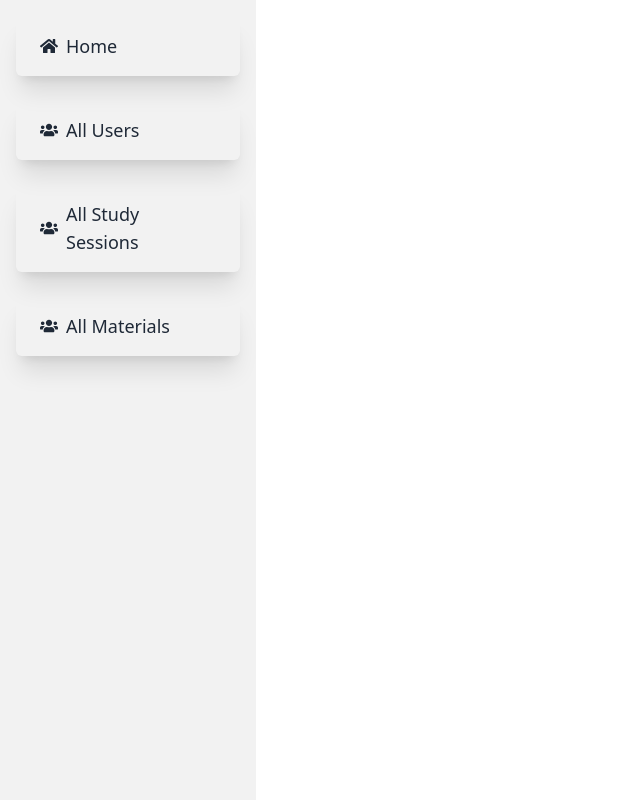
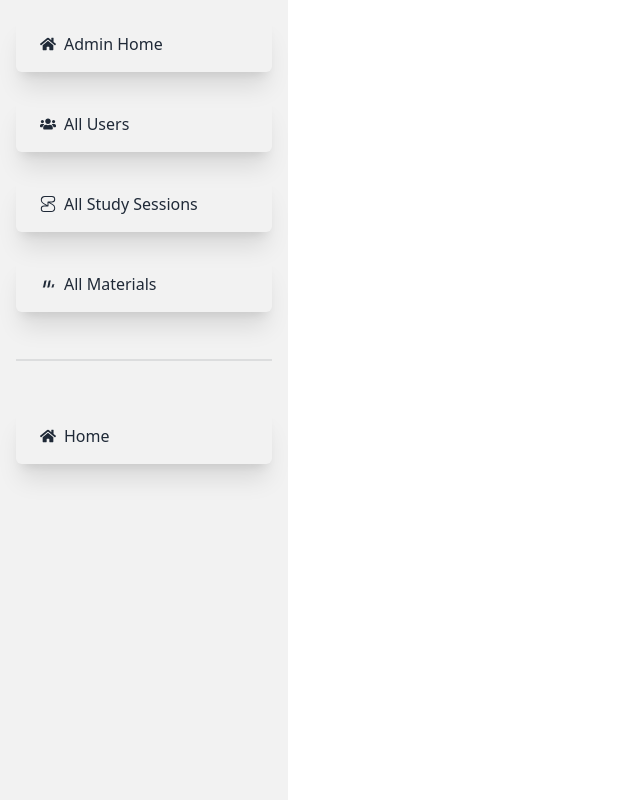
Before and after one commit to the-user01/Study-Platform-Client, a React (Vite) app: page /dashboard in a window 1280 px wide. Shown: the whole page, without its empty margins (0-640 px from the left). Built offline with nearby package versions, Linux system fonts and the light colour scheme; no server answers.

Commit message:
updated admin dashboard

```diff
--- a/index.html
+++ b/index.html
@@ -1,5 +1,5 @@
 <!doctype html>
-<html lang="en">
+<html lang="en" data-theme="light">
   <head>
     <meta charset="UTF-8" />
     <meta name="viewport" content="width=device-width, initial-scale=1.0" />
--- /dev/null
+++ b/src/hooks/DashboardHelmet.jsx
@@ -0,0 +1,11 @@
+import { Helmet } from 'react-helmet-async';
+
+const DashboardHelmet = ({name}) => {
+    return (
+        <Helmet>
+            <title>Dashboard | {name}</title>
+        </Helmet>
+    );
+};
+
+export default DashboardHelmet;
--- a/src/layout/Dashboard.jsx
+++ b/src/layout/Dashboard.jsx
@@ -1,29 +1,36 @@
+import { DiMaterializecss } from 'react-icons/di';
 import { FaHome, FaUsers } from 'react-icons/fa';
+import { SiSession } from 'react-icons/si';
 import { Link, NavLink, Outlet } from 'react-router-dom';
 
 const Dashboard = () => {
     return (
-        <div>
+        <div className='flex'>
+
             {/* Sidebar */}
             <div>
                 <div className="drawer lg:drawer-open">
                     <input id="my-drawer-2" type="checkbox" className="drawer-toggle" />
                     <div className="drawer-content flex flex-col items-start">
                         {/* Page content here */}
-                        <label htmlFor="my-drawer-2" className="btn btn-primary drawer-button lg:hidden">Open Menu</label>
+                        <label htmlFor="my-drawer-2" className="btn  drawer-button lg:hidden mt-6 ml-4"> <svg xmlns="http://www.w3.org/2000/svg" className="h-5 w-5" fill="none" viewBox="0 0 24 24" stroke="currentColor"><path strokeLinecap="round" strokeLinejoin="round" strokeWidth="2" d="M4 6h16M4 12h16M4 18h7" /></svg></label>
 
                     </div>
                     <div className="drawer-side">
                         <label htmlFor="my-drawer-2" aria-label="close sidebar" className="drawer-overlay"></label>
-                        <ul className="menu p-4 w-64 min-h-full bg-base-200 text-base-content gap-4 lg:gap-6">
+                        <ul className="menu p-4 w-60 lg:w-72 min-h-full bg-base-200 text-base-content gap-4 lg:gap-6">
 
 
                             {/* Admin  Sidebar content here */}
 
-                            <li className='text-base lg:text-lg shadow-xl p-2 rounded-md'><Link to='/'><FaHome></FaHome> Home</Link></li>
-                            <li className='text-base lg:text-lg shadow-xl p-2 rounded-md'><NavLink to='/all-users'><FaUsers></FaUsers> All Users</NavLink></li>
-                            <li className='text-base lg:text-lg shadow-xl p-2 rounded-md'><NavLink to='/all-sessions'><FaUsers></FaUsers> All Study Sessions</NavLink></li>
-                            <li className='text-base lg:text-lg shadow-xl p-2 rounded-md'><NavLink to='/all-materials'><FaUsers></FaUsers> All Materials</NavLink></li>
+                            <li className='text-sm lg:text-base shadow-xl p-2 rounded-md'><NavLink to='/dashboard/admin-home'><FaHome></FaHome>Admin Home</NavLink></li>
+                            <li className='text-sm lg:text-base shadow-xl p-2 rounded-md'><NavLink to='/dashboard/all-users'><FaUsers></FaUsers> All Users</NavLink></li>
+                            <li className='text-sm lg:text-base  shadow-xl p-2 rounded-md'><NavLink to='/dashboard/all-sessions'><SiSession></SiSession> All Study Sessions</NavLink></li>
+                            <li className='text-sm lg:text-base shadow-xl p-2 rounded-md'><NavLink to='/dashboard/all-materials'><DiMaterializecss></DiMaterializecss> All Materials</NavLink></li>
+
+                            <div className="divider"></div>
+
+                            <li className='text-sm lg:text-base shadow-xl p-2 rounded-md'><Link to='/'><FaHome></FaHome>Home</Link></li>
 
 
                         </ul>
@@ -34,7 +41,7 @@
 
 
             {/* Outlet */}
-            <div>
+            <div className='flex-1 p-8'>
                 <Outlet></Outlet>
             </div>
         </div>
--- /dev/null
+++ b/src/pages/Dashboard/admin/AdminHome/AdminHome.jsx
@@ -0,0 +1,14 @@
+import React from 'react';
+import HelmetHook from '../../../../hooks/HelmetHook';
+
+const AdminHome = () => {
+    return (
+        <div>
+            <HelmetHook name='Dashboard'></HelmetHook>
+
+            Admin Home
+        </div>
+    );
+};
+
+export default AdminHome;
--- /dev/null
+++ b/src/pages/Dashboard/admin/AllMaterials/AllMaterials.jsx
@@ -0,0 +1,13 @@
+import React from 'react';
+import DashboardHelmet from '../../../../hooks/DashboardHelmet';
+
+const AllMaterials = () => {
+    return (
+        <div>
+            <DashboardHelmet name='All Materials'></DashboardHelmet>
+            All Materials
+        </div>
+    );
+};
+
+export default AllMaterials;
--- /dev/null
+++ b/src/pages/Dashboard/admin/AllUsers/AllUsers.jsx
@@ -0,0 +1,14 @@
+import React from 'react';
+import DashboardHelmet from '../../../../hooks/DashboardHelmet';
+
+const AllUsers = () => {
+    return (
+        <>
+        <DashboardHelmet name='All Users'></DashboardHelmet>
+
+        Showing All Users Besh
+        </>
+    );
+};
+
+export default AllUsers;
--- /dev/null
+++ b/src/pages/Dashboard/admin/StudySessions/StudySessions.jsx
@@ -0,0 +1,13 @@
+import DashboardHelmet from "../../../../hooks/DashboardHelmet";
+
+const StudySessions = () => {
+    return (
+        <div>
+            <DashboardHelmet name='All Study Sessions'></DashboardHelmet>
+
+            study sessions
+        </div>
+    );
+};
+
+export default StudySessions;
--- a/src/shared/Navbar/Navbar.jsx
+++ b/src/shared/Navbar/Navbar.jsx
@@ -33,7 +33,7 @@
         <li className="mr-4"><NavLink to='/'>Home</NavLink></li>
         {
             user && <>
-                <li className="mr-4"><NavLink to='/dashboard'>Dashboard</NavLink></li>
+                <li className="mr-4"><NavLink to='/dashboard/admin-home'>Dashboard</NavLink></li>
             </>
         }
     </>
```
Also changed, not shown: src/routes/Routes.jsx (+21 -2 lines).
